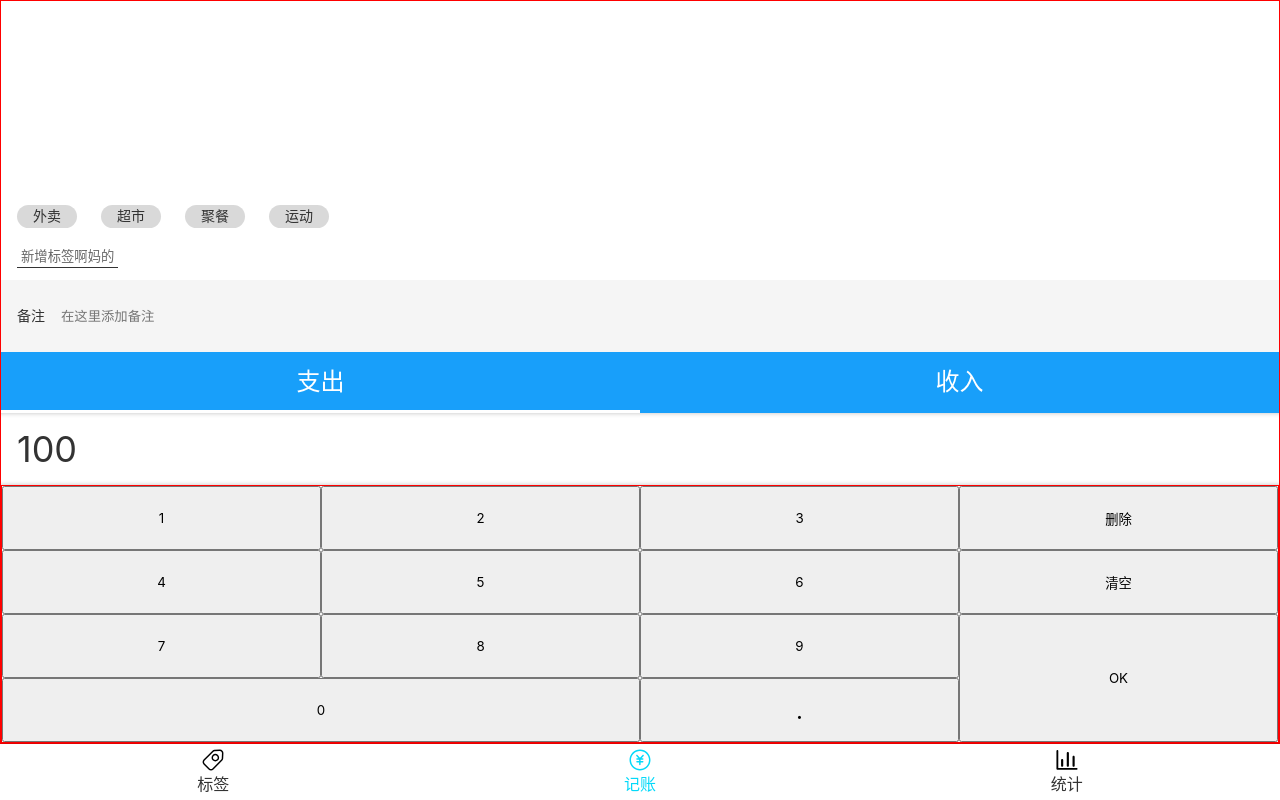
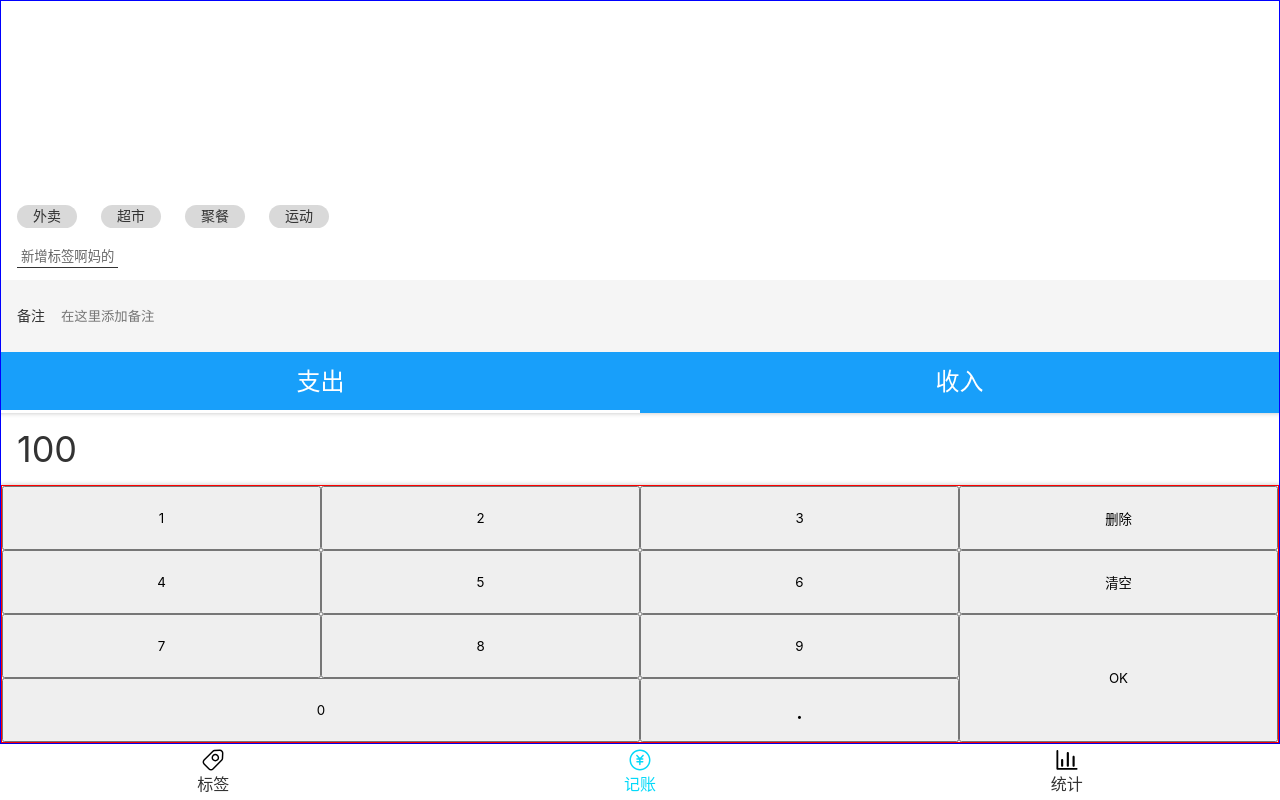
Before and after one commit to TheHyyy/rain-react-money, a React app: page /#/money in a window 1280 px wide. Built offline with nearby package versions, Linux system fonts and the light colour scheme.

Commit message:
封装了MyLayout标签

```diff
--- /dev/null
+++ b/src/components/MyLayout.tsx
@@ -0,0 +1,10 @@
+import Layout from 'components/Layout';
+import styled from 'styled-components';
+
+const MyLayout= styled(Layout)`
+  border:1px solid blue;
+  display:flex;
+  flex-direction:column;
+`
+
+export {MyLayout}
--- a/src/views/Money.tsx
+++ b/src/views/Money.tsx
@@ -1,4 +1,4 @@
-import Layout from 'components/Layout';
+import { MyLayout } from "components/MyLayout";
 import React from "react";
 import styled from 'styled-components';
 import { CategorySection } from './Money/CategorySection';
@@ -7,15 +7,9 @@
 import { TagsSection } from './Money/TagSection';
 
 
-const MyLayout= styled(Layout)`
-  border:1px solid red;
-  display:flex;
-  flex-direction:column;
-`
-
 function Money(){
   return (
-    <MyLayout className="xxx">
+    <MyLayout>
         <TagsSection>
           <ol>
               <li>外卖</li>
```
